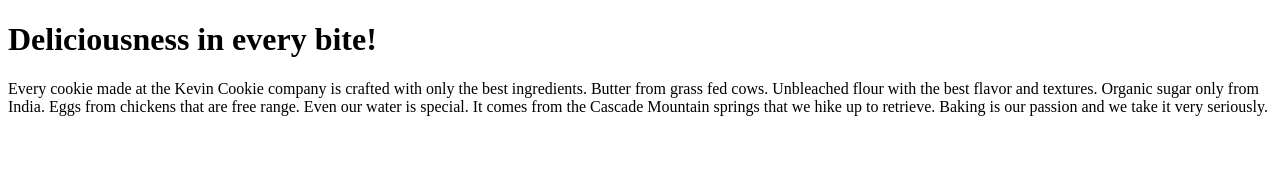
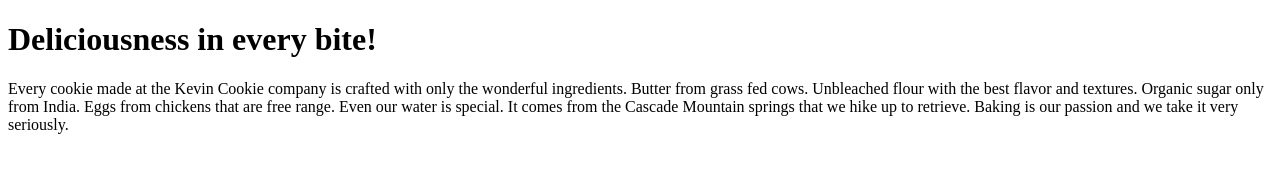
Before and after one commit to qazwsx351789/git-test, a plain HTML site: page index.htm in a window 1280 px wide. Drawn offline with Linux system fonts and the light colour scheme.

Commit message:
update second index

```diff
--- a/index.htm
+++ b/index.htm
@@ -3,7 +3,7 @@
 <body>
 
 <h1>Deliciousness in every bite!</h1>
-<p>Every cookie made at the Kevin Cookie company is crafted with only the best ingredients. Butter from grass fed cows. Unbleached flour with the best flavor and textures. Organic sugar only from India. Eggs from chickens that are free range. Even our water is special. It comes from the Cascade Mountain springs that we hike up to retrieve. Baking is our passion and we take it very seriously.</p>
+<p>Every cookie made at the Kevin Cookie company is crafted with only the wonderful ingredients. Butter from grass fed cows. Unbleached flour with the best flavor and textures. Organic sugar only from India. Eggs from chickens that are free range. Even our water is special. It comes from the Cascade Mountain springs that we hike up to retrieve. Baking is our passion and we take it very seriously.</p>
 
 </body>
 </html>
```
